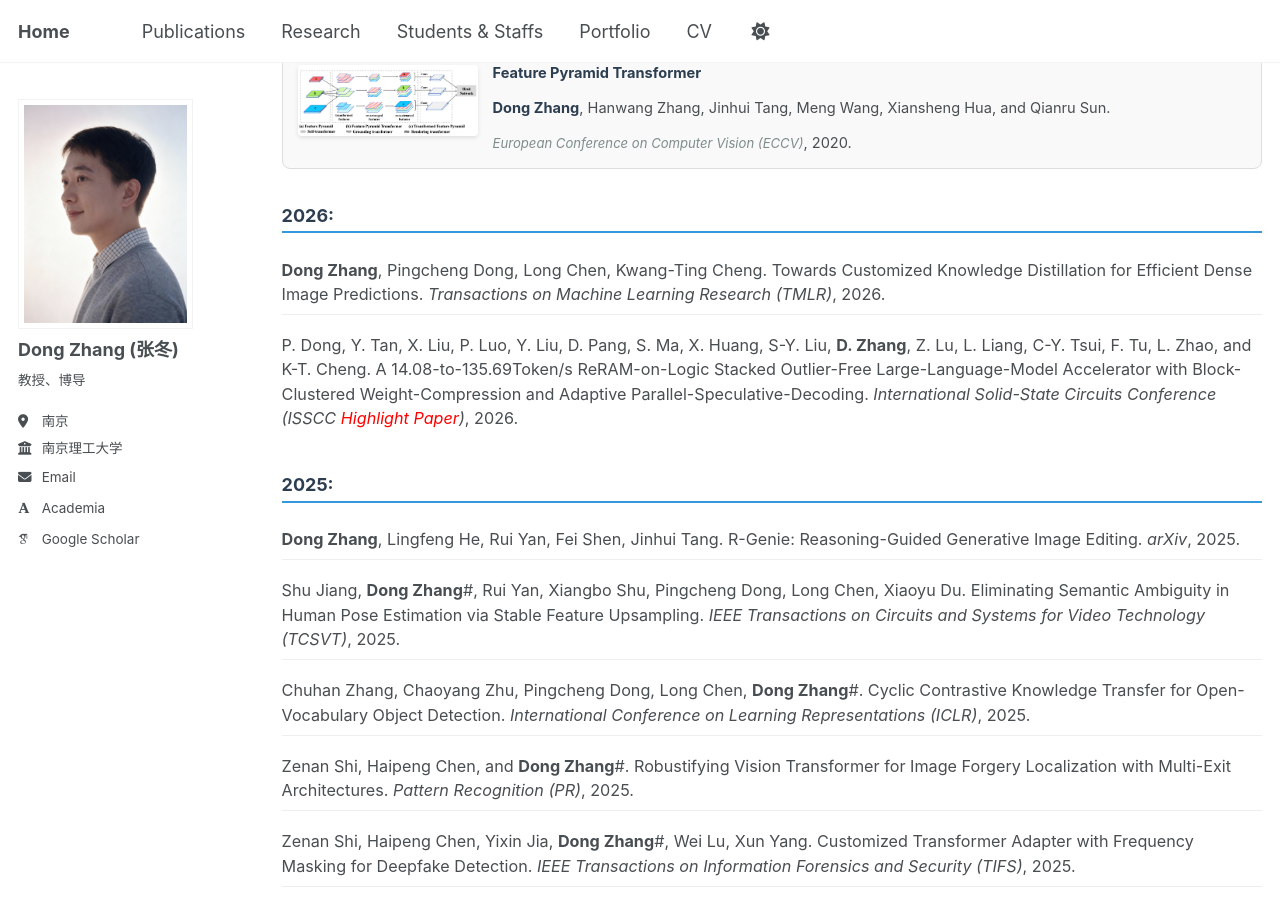
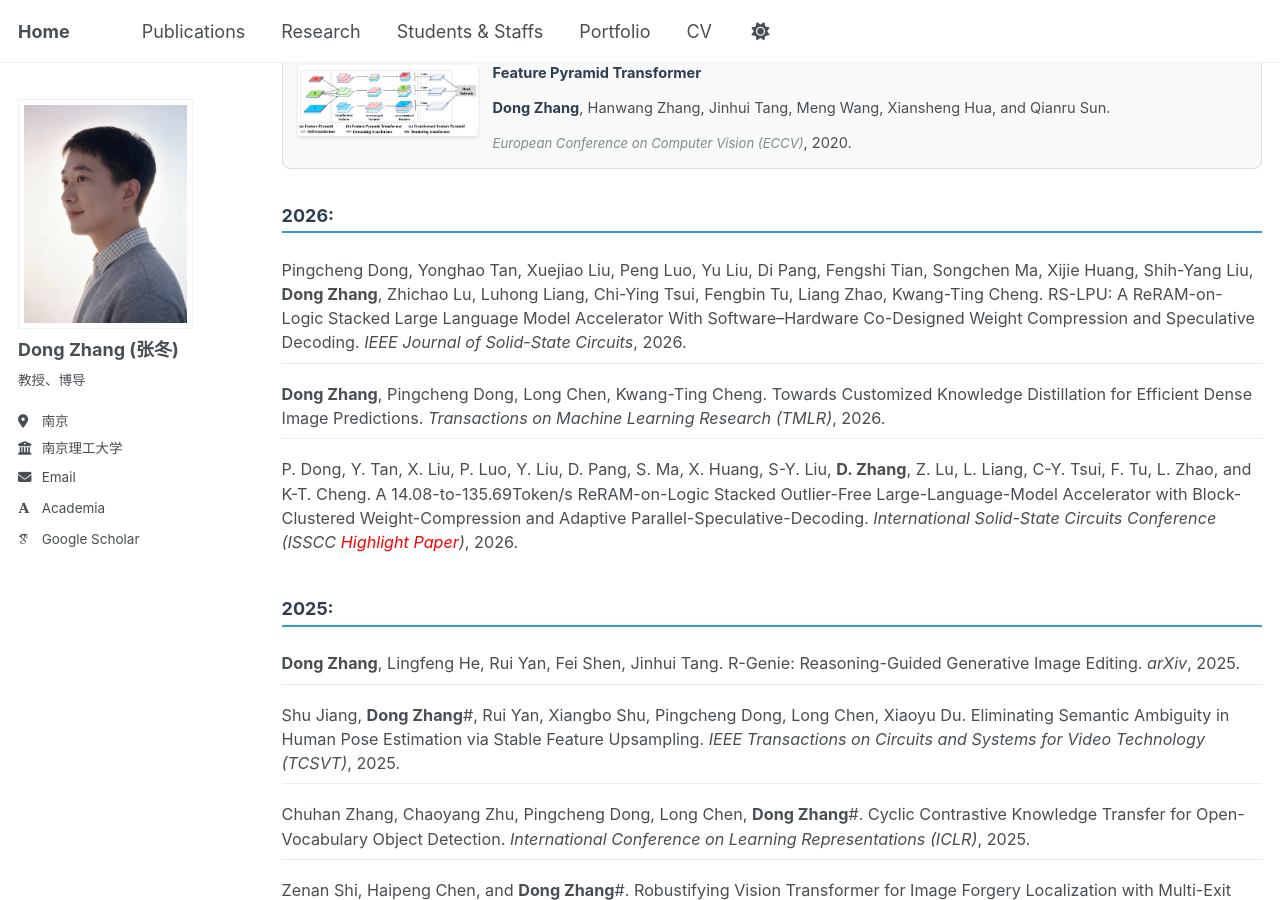
Before and after one commit to dongzhang89/dongzhang89.github.io, a Jekyll site: the page built from _pages/publications.html, in a window 1280 px wide and 900 px high, scrolled down 699 px. Built offline with Jekyll 4.4.1, drawn with Linux system fonts in a browser that asks for light colours; some web fonts are replaced; a script that is not in the unit is left out.

Commit message:
Update publications.html

```diff
--- a/_pages/publications.html
+++ b/_pages/publications.html
@@ -175,6 +175,7 @@ author_profile: true
 <div class="year-section">
 <h3>2026:</h3>
 <ul class="paper-list">
+<li>Pingcheng Dong, Yonghao Tan, Xuejiao Liu, Peng Luo, Yu Liu, Di Pang, Fengshi Tian, Songchen Ma, Xijie Huang, Shih-Yang Liu, <strong>Dong Zhang</strong>, Zhichao Lu, Luhong Liang, Chi-Ying Tsui, Fengbin Tu, Liang Zhao, Kwang-Ting Cheng. RS-LPU: A ReRAM-on-Logic Stacked Large Language Model Accelerator With Software–Hardware Co-Designed Weight Compression and Speculative Decoding. <em>IEEE Journal of Solid-State Circuits</em>, 2026.
 <li><strong>Dong Zhang</strong>, Pingcheng Dong, Long Chen, Kwang-Ting Cheng. Towards Customized Knowledge Distillation for Efficient Dense Image Predictions. <em>Transactions on Machine Learning Research (TMLR)</em>, 2026.
 <li>P. Dong, Y. Tan, X. Liu, P. Luo, Y. Liu, D. Pang, S. Ma, X. Huang, S-Y. Liu, <strong>D. Zhang</strong>, Z. Lu, L. Liang, C-Y. Tsui, F. Tu, L. Zhao, and K-T. Cheng. A 14.08-to-135.69Token/s ReRAM-on-Logic Stacked Outlier-Free Large-Language-Model Accelerator with Block-Clustered Weight-Compression and Adaptive Parallel-Speculative-Decoding. <em>International Solid-State Circuits Conference (ISSCC <font color="red">Highlight Paper</font>)</em>, 2026.</li>
 </ul>
```
